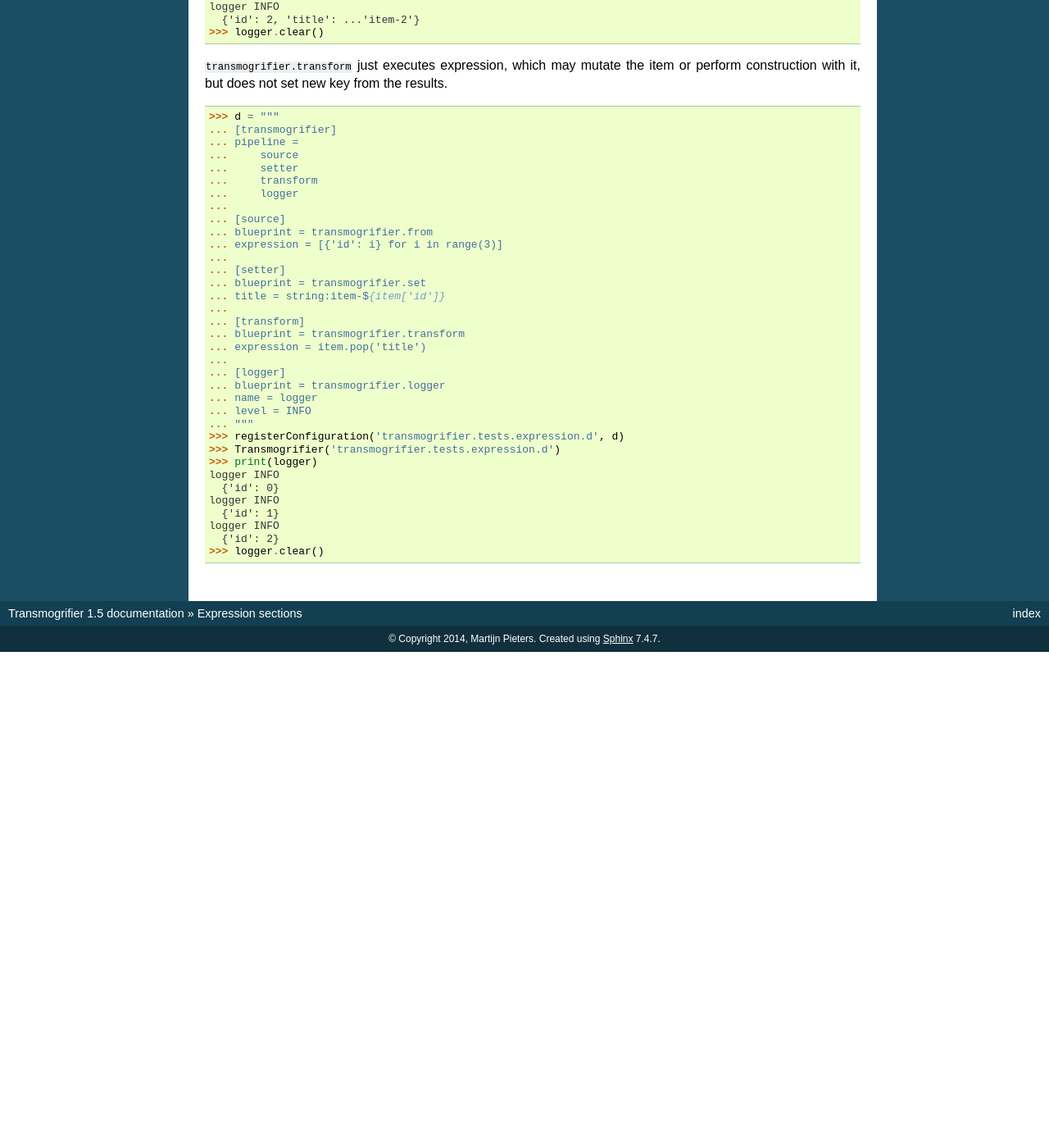
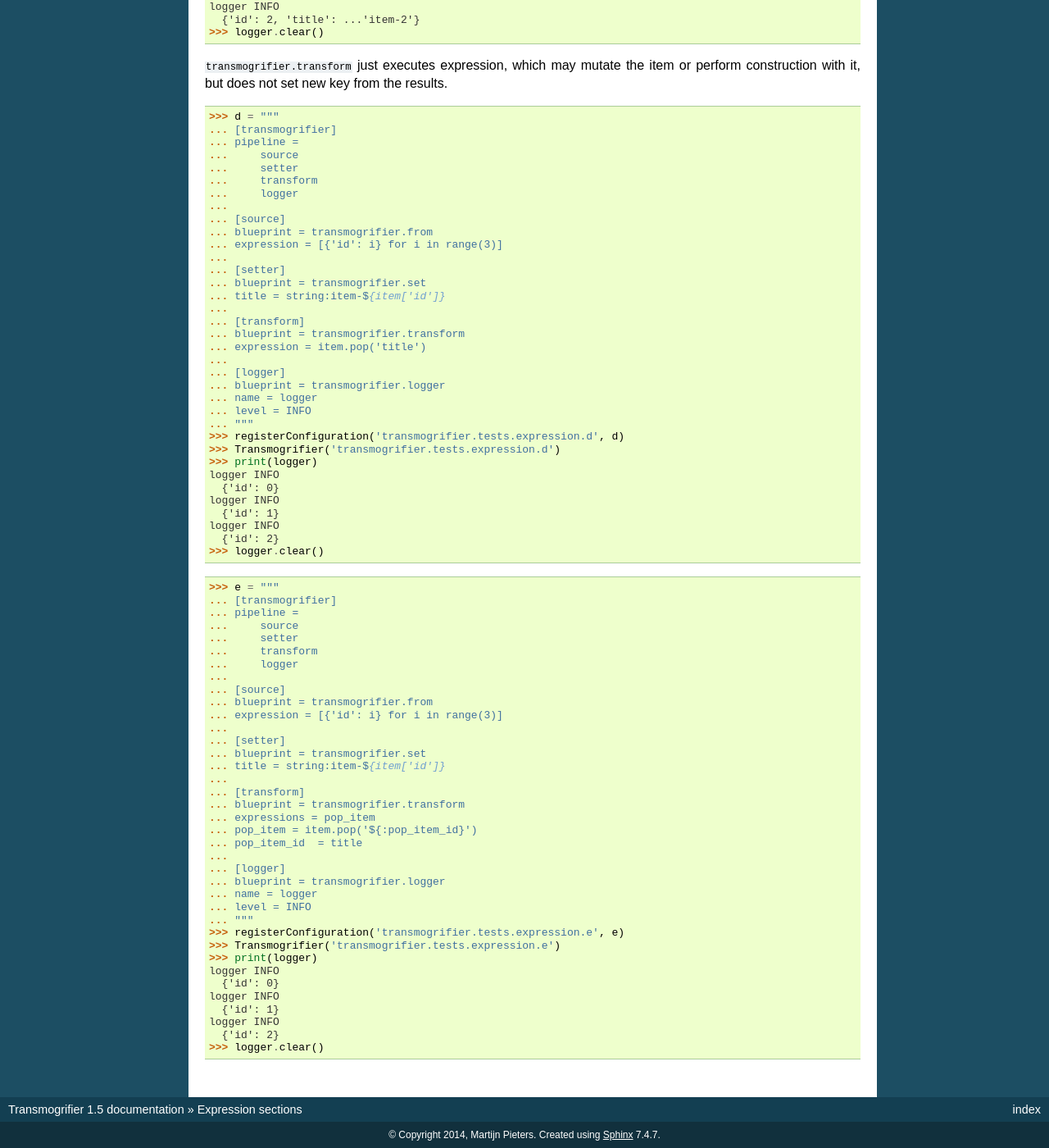
Before and after one commit to collective/transmogrifier, a Sphinx documentation site: the page built from docs/blueprints/expression.rst, in a window 1280 px wide and 1400 px high, scrolled down 1505 px. Shown: the whole window at 82% size. Built offline with Sphinx 7.4.7, drawn with Linux system fonts in a browser that asks for light colours; before the commit the page ends 2300 px from its top, so only the background shows below that.

Commit message:
Add support to explicitly list evaluated expressions  with 'expressions'-option in all expression based blueprints; Fix options to support $\{:value\}-substitution

```diff
--- a/docs/blueprints/expression.rst
+++ b/docs/blueprints/expression.rst
@@ -129,3 +129,41 @@ If expression does not return a mapping, the result is wrapped into a mapping.
     logger INFO
       {'id': 2}
     >>> logger.clear()
+
+    >>> e = """
+    ... [transmogrifier]
+    ... pipeline =
+    ...     source
+    ...     setter
+    ...     transform
+    ...     logger
+    ...
+    ... [source]
+    ... blueprint = transmogrifier.from
+    ... expression = [{'id': i} for i in range(3)]
+    ...
+    ... [setter]
+    ... blueprint = transmogrifier.set
+    ... title = string:item-${item['id']}
+    ...
+    ... [transform]
+    ... blueprint = transmogrifier.transform
+    ... expressions = pop_item
+    ... pop_item = item.pop('${:pop_item_id}')
+    ... pop_item_id  = title
+    ...
+    ... [logger]
+    ... blueprint = transmogrifier.logger
+    ... name = logger
+    ... level = INFO
+    ... """
+    >>> registerConfiguration('transmogrifier.tests.expression.e', e)
+    >>> Transmogrifier('transmogrifier.tests.expression.e')
+    >>> print(logger)
+    logger INFO
+      {'id': 0}
+    logger INFO
+      {'id': 1}
+    logger INFO
+      {'id': 2}
+    >>> logger.clear()
```
Also changed, not shown: 3 other files.
